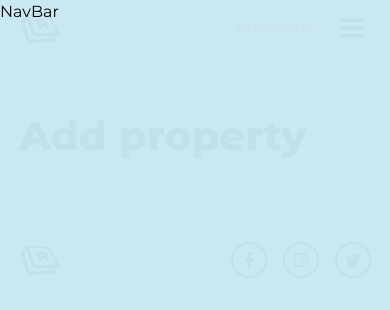
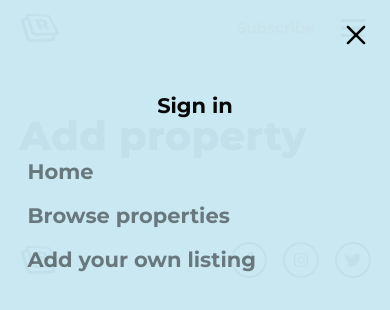
Before and after one commit to Davidcharlie381/rentage, a Next.js app: page /add-property in a window 390 px wide. Shown: the top 310 px of the page. Built offline with nearby package versions, Linux system fonts and the light colour scheme.

Commit message:
fix: navbar

```diff
--- a/components/Header.jsx
+++ b/components/Header.jsx
@@ -10,8 +10,8 @@ const links = [
   { name: "Add your own listing", path: "/add-property" },
 ];
 
-const Header = () => {
-  const [hovered, setHovered] = useState(false);
+const Header = ({handleClose}) => {
+  const [hovered, setHovered] = useState(false)
 
   return (
     <>
@@ -51,7 +51,7 @@ const Header = () => {
             <Link href="/select-a-plan" className="md:hidden font-bold text-orange text-[15px]">
               Subscribe
             </Link>
-            <div className="md:hidden text-4xl">
+            <div className="md:hidden text-4xl" onClick={handleClose}>
               <BiMenu />
             </div>
             <div
--- a/components/NavBar.jsx
+++ b/components/NavBar.jsx
@@ -1,9 +1,27 @@
-import React from 'react'
+import React from "react";
+import { CgClose } from "react-icons/cg";
+import NavLink from "./NavLink";
 
-const NavBar = () => {
+const NavBar = ({handleClose, open}) => {
   return (
-    <section className="md:hidden fixed z-[999] bg-lightBlue opacity-[0.97] w-screen h-screen inset-0">NavBar</section>
-  )
-}
+    <section className={`${open ? "-left-[100vh]" : "left-0"} md:hidden fixed z-[999] bg-lightBlue opacity-[0.97] w-screen h-screen inset-0`}>
+      <div className="container flex flex-col gap-10 pt-5">
+        <div className="text-3xl flex flex-row-reverse" onClick={handleClose}>
+          <CgClose />
+        </div>
+        <div className="text-center text-[21px] font-bold hover:text-orange">
+          Sign in
+        </div>
+        <div className="font-bold">
+          <ul className="flex gap-6 flex-col pl-2">
+            <NavLink path="/" name="Home" nav />
+            <NavLink path="/properties" name="Browse properties" nav />
+            <NavLink path="add-property" name="Add your own listing" nav />
+          </ul>
+        </div>
+      </div>
+    </section>
+  );
+};
 
-export default NavBar
+export default NavBar;
--- a/components/NavLink.jsx
+++ b/components/NavLink.jsx
@@ -1,7 +1,7 @@
 import Link from "next/link";
 import { useRouter } from "next/router";
 
-const NavLink = ({ path, name }) => {
+const NavLink = ({ path, name, nav }) => {
   const router = useRouter();
   const location = router.asPath;
 
@@ -10,8 +10,8 @@ const NavLink = ({ path, name }) => {
   return (
     <Link href={path}>
       <li
-        className={`text-[15px] leading-5 font-bold ${
-          active ? "text-black" : "text-black/50"
+        className={`${nav ? "text-[21px]" : "text-[15px]"} leading-5 font-bold ${
+          active && nav ? "text-orange" : active ? "text-black" : "text-black/50"
         }`}
       >
         {name}
--- a/layout/layout.jsx
+++ b/layout/layout.jsx
@@ -1,13 +1,27 @@
 import FooterSection from "@/components/FooterSection";
 import Header from "@/components/Header";
 import NavBar from "@/components/NavBar";
+import { useState } from "react";
 
 const Layout = ({ children }) => {
+  const [open, setOpen] = useState(false);
+
+  const handleClose = () => {
+    if (open) {
+      setOpen(false);
+      document.body.classList.add("overflow-hidden");
+    } else {
+      setOpen(true);
+
+      document.body.classList.remove("overflow-hidden");
+    }
+  };
+
   return (
     <>
       <meta />
-      <Header />
-      <NavBar />
+      <Header handleClose={handleClose} />
+      <NavBar handleClose={handleClose} open={open} />
       <main>{children}</main>
       <FooterSection />
     </>
```
